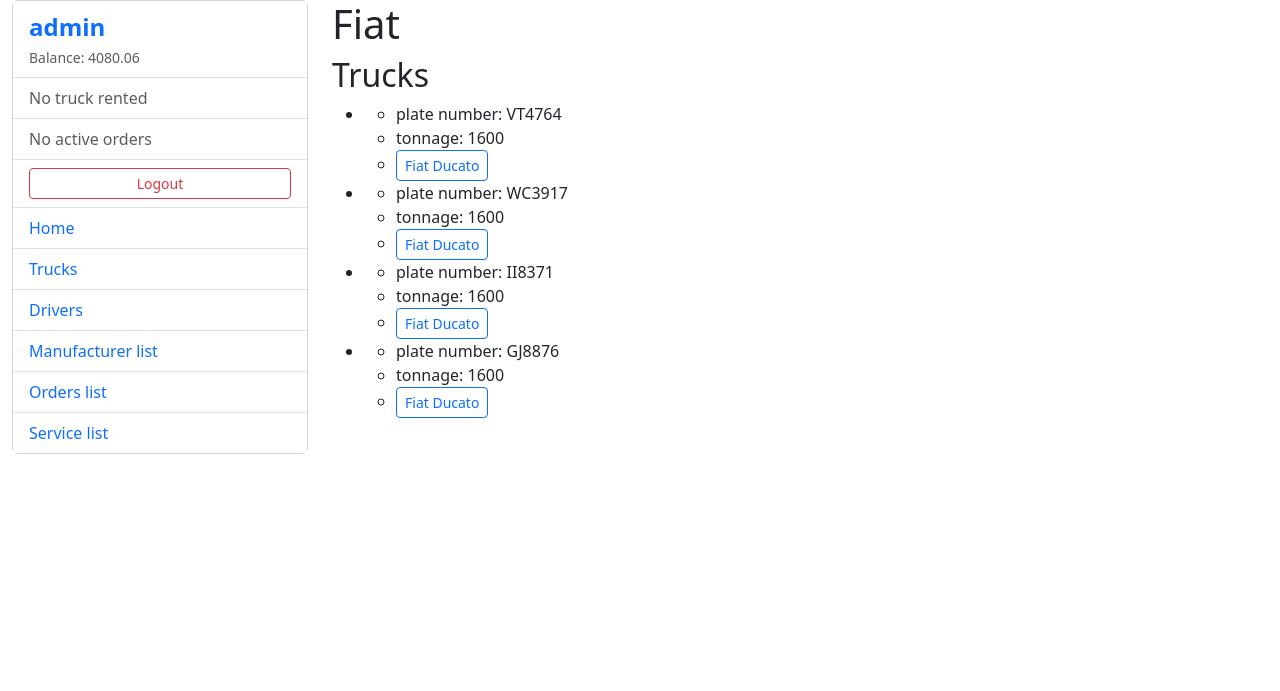
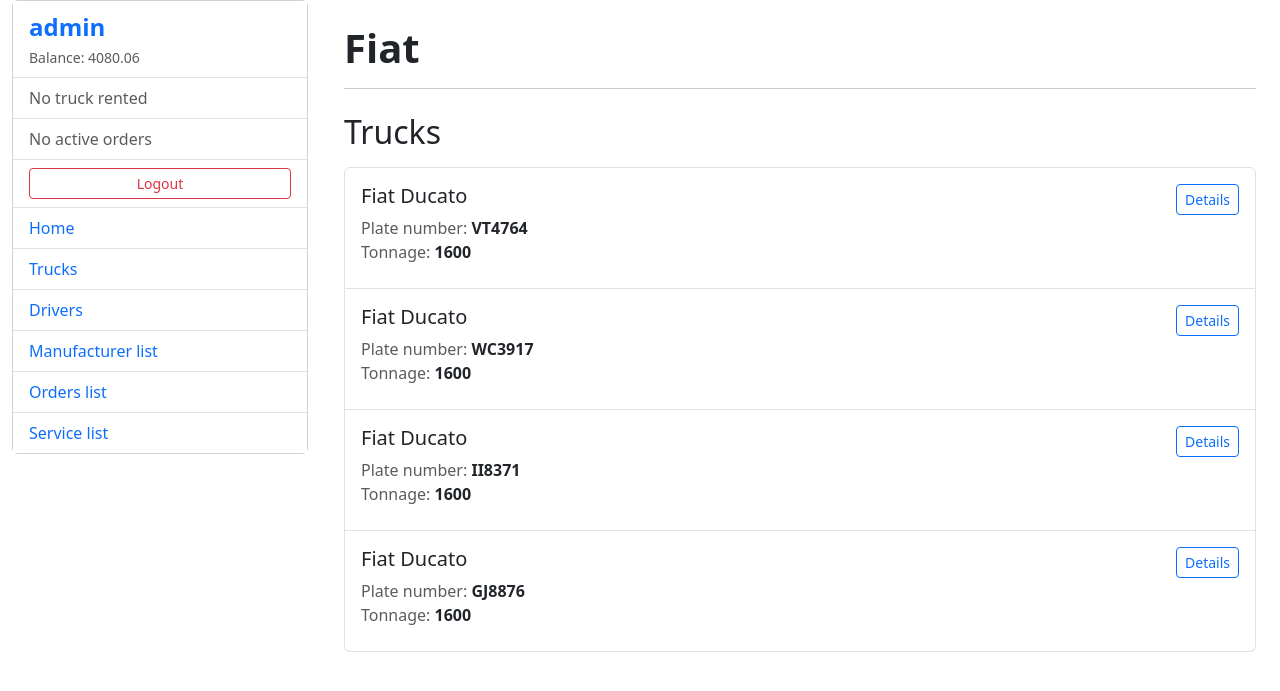
Before and after one commit to AngryAndrii/cargo-service, a Django app: page /manufacturers/5/manufacturer-detail/ in a window 1280 px wide. Shown: the top 691 px of the page. Run offline with Django 5.2, Linux system fonts and the light colour scheme; a user stored in the database is signed in; data comes from the database, SQL or seed files in the repository; some libraries are stand-ins or nearby versions.

Commit message:
fixed temolates

```diff
--- a/cargo/models.py
+++ b/cargo/models.py
@@ -5,7 +5,7 @@ from django.utils.translation import gettext_lazy as _
 
 
 class Driver(AbstractUser):
-    license_number = models.CharField(max_length=8, unique=True)
+    license_number = models.CharField(max_length=8, unique=True, null=True, blank=True)
     money = models.DecimalField(max_digits=10,
                                 decimal_places=2,
                                 default=1000)
@@ -41,6 +41,7 @@ class Truck(models.Model):
 
     def __str__(self):
         return f"{self.manufacturer} {self.model} ({self.plate_number})"
+
 
 
 class Manufacturer(models.Model):
--- a/templates/cargo/index.html
+++ b/templates/cargo/index.html
@@ -18,6 +18,9 @@
         <div class="cta">
           <a href="{% url 'login' %}?next={{ request.path }}">Log in</a>
         </div>
+        <div class="cta mt-3">
+          <a href="{% url 'accounts:register' %}?next={{ request.path }}">Register</a>
+        </div>
       {% else %}
         <div class="cta">
           <p class="welcome">Welcome back, {{ user.username }} 👋</p>
--- a/templates/cargo/manufacturer_detail.html
+++ b/templates/cargo/manufacturer_detail.html
@@ -1,27 +1,55 @@
 {% extends "base.html" %}
 
 {% block content %}
-		<h1>{{ manufacturer.name }}</h1>
+  <div class="container py-4">
 
-		<h2>Trucks</h2>
+    <!-- Manufacturer title -->
+    <div class="mb-4">
+      <h1 class="fw-bold">{{ manufacturer.name }}</h1>
+      <hr>
+    </div>
 
-		{% if manufacturer.trucks.all %}
-				<ul>
+    <h2 class="mb-3">Trucks</h2>
+
+    {% if manufacturer.trucks.exists %}
+      <div class="list-group">
+
         {% for truck in manufacturer.trucks.all %}
+          <div class="list-group-item list-group-item-action py-3">
+
+            <div class="d-flex justify-content-between align-items-start">
+              <div>
+                <h5 class="mb-2">
+                  {{ truck.manufacturer.name }} {{ truck.model }}
+                </h5>
+
+                <ul class="list-unstyled mb-2">
                   <li>
-										<ul>
-												<li>plate number: {{ truck.plate_number }}</li>
-												<li>tonnage: {{ truck.tonnage }}</li>
-												<li><a href="{% url 'cargo:truck-detail' pk=truck.id %}"
-															 class="btn btn-sm btn-outline-primary">
-														{{ truck.manufacturer.name }} {{ truck.model }}
-												</a></li>
+                    <span class="text-muted">Plate number:</span>
+                    <span class="fw-semibold">{{ truck.plate_number }}</span>
+                  </li>
+                  <li>
+                    <span class="text-muted">Tonnage:</span>
+                    <span class="fw-semibold">{{ truck.tonnage }}</span>
+                  </li>
                 </ul>
-								</li>
+              </div>
 
+              <a href="{% url 'cargo:truck-detail' pk=truck.id %}"
+                 class="btn btn-outline-primary btn-sm align-self-start">
+                Details
+              </a>
+            </div>
+
+          </div>
         {% endfor %}
-				</ul>
+
+      </div>
     {% else %}
-				<p>No cars for this manufacturer.</p>
+      <div class="alert alert-secondary mt-3">
+        No trucks for this manufacturer.
+      </div>
     {% endif %}
+
+  </div>
 {% endblock %}
```
Also changed, not shown: templates/accounts/driver_detail.html (+5 -2 lines), templates/cargo/manufacturer_list.html (+37 -18 lines), cargo/migrations/0004_alter_driver_license_number.py (added). Lines whose indentation alone changed are shown as unchanged.
